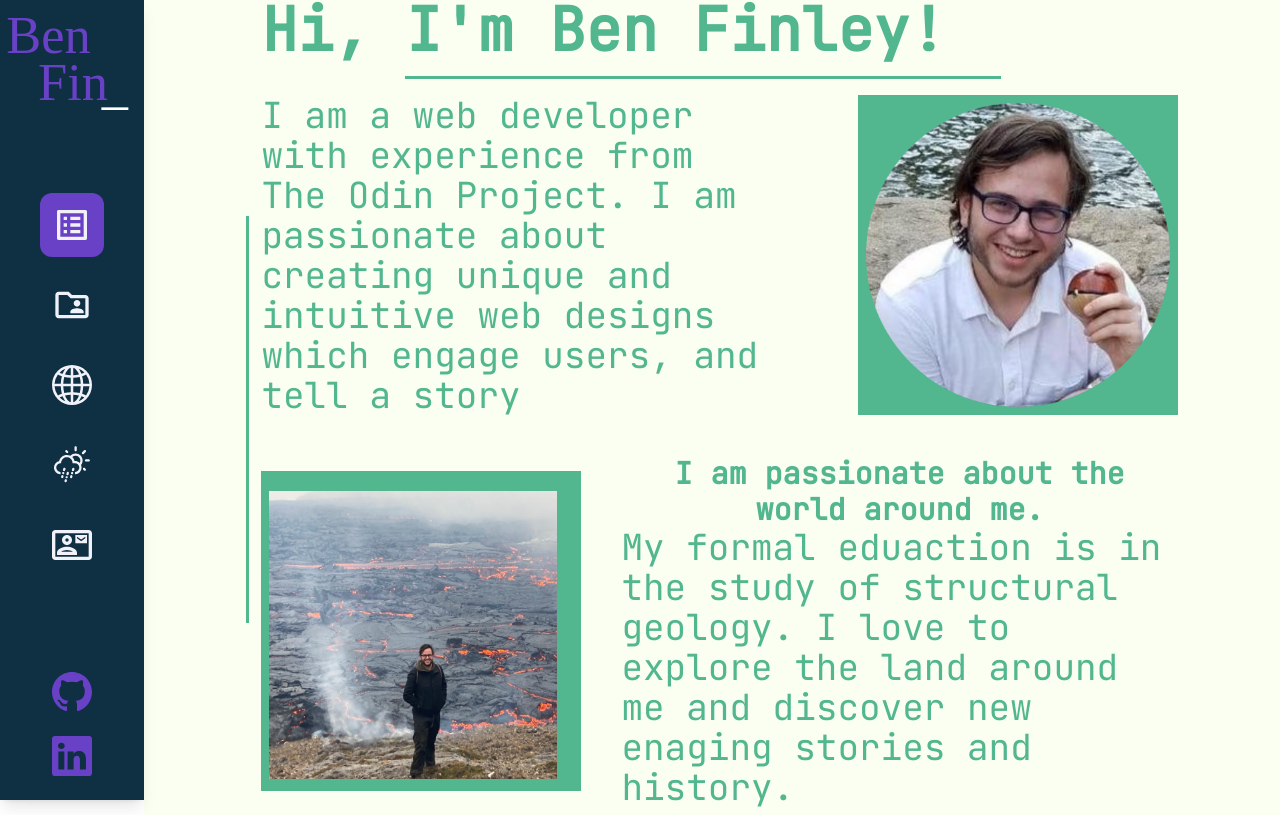
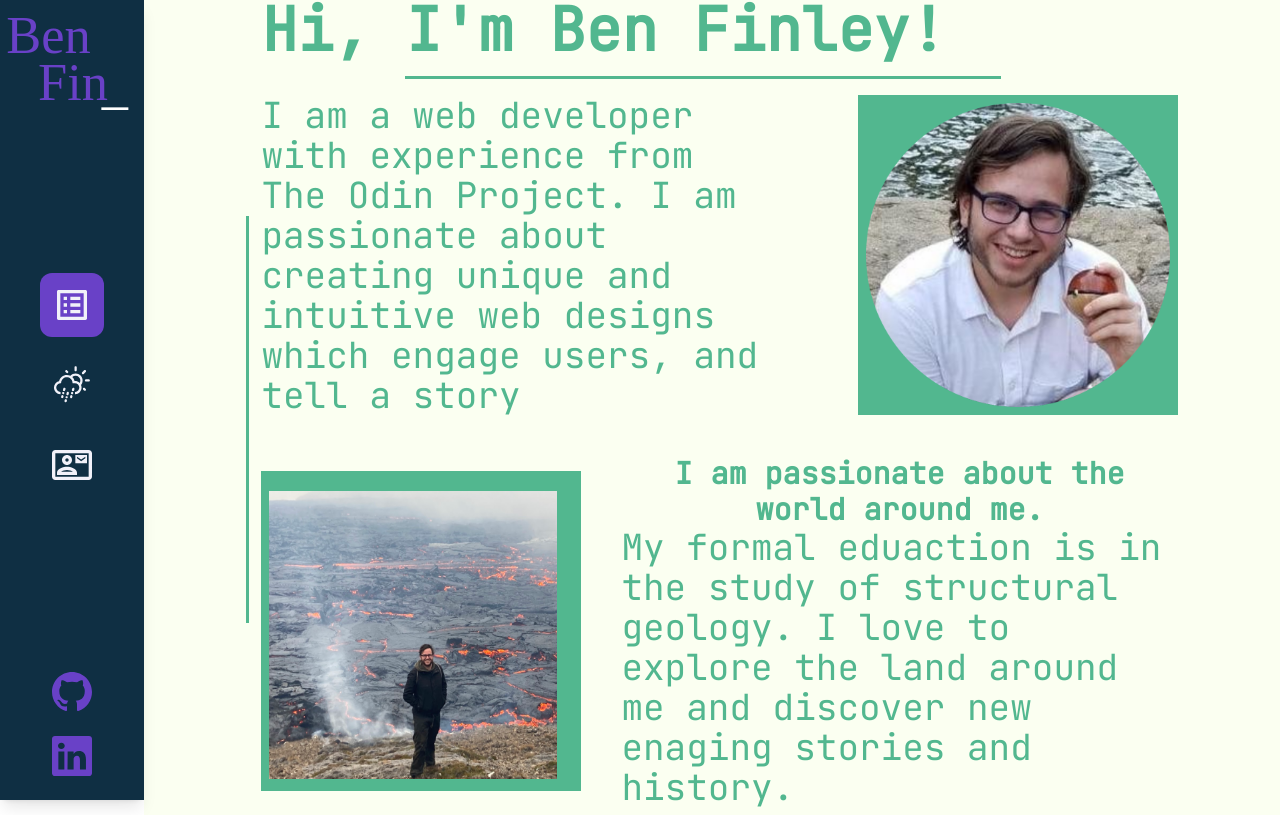
Before and after one commit to BenFin75/PortfolioWebsite, a React (Create React App) app: page / in a window 1280 px wide. Built offline with nearby package versions, Linux system fonts and the light colour scheme.

Commit message:
disabled projects pages for now

```diff
--- a/src/components/sidebar.jsx
+++ b/src/components/sidebar.jsx
@@ -46,8 +46,8 @@ const Sidebar = ({ currentPage, setCurrentPage }) => {
       </div>
       <div className="flex flex-col">
         <SidebarIcon icon={home} id="home" pageName="Home" changePage={changePage}/>
-        <SidebarIcon icon={projects} id="coding" pageName="Coding Projects" changePage={changePage} />
-        <SidebarIcon icon={gis} id="gis" pageName="GIS Projects" changePage={changePage} />
+        {/* <SidebarIcon icon={projects} id="coding" pageName="Coding Projects" changePage={changePage} />
+        <SidebarIcon icon={gis} id="gis" pageName="GIS Projects" changePage={changePage} /> */}
         <SidebarIcon icon={weather} id="weather" pageName="Whats the Weather?" changePage={changePage} />
         <SidebarIcon icon={resume} id="resume" pageName="Resume" changePage={changePage} />
       </div>
```
